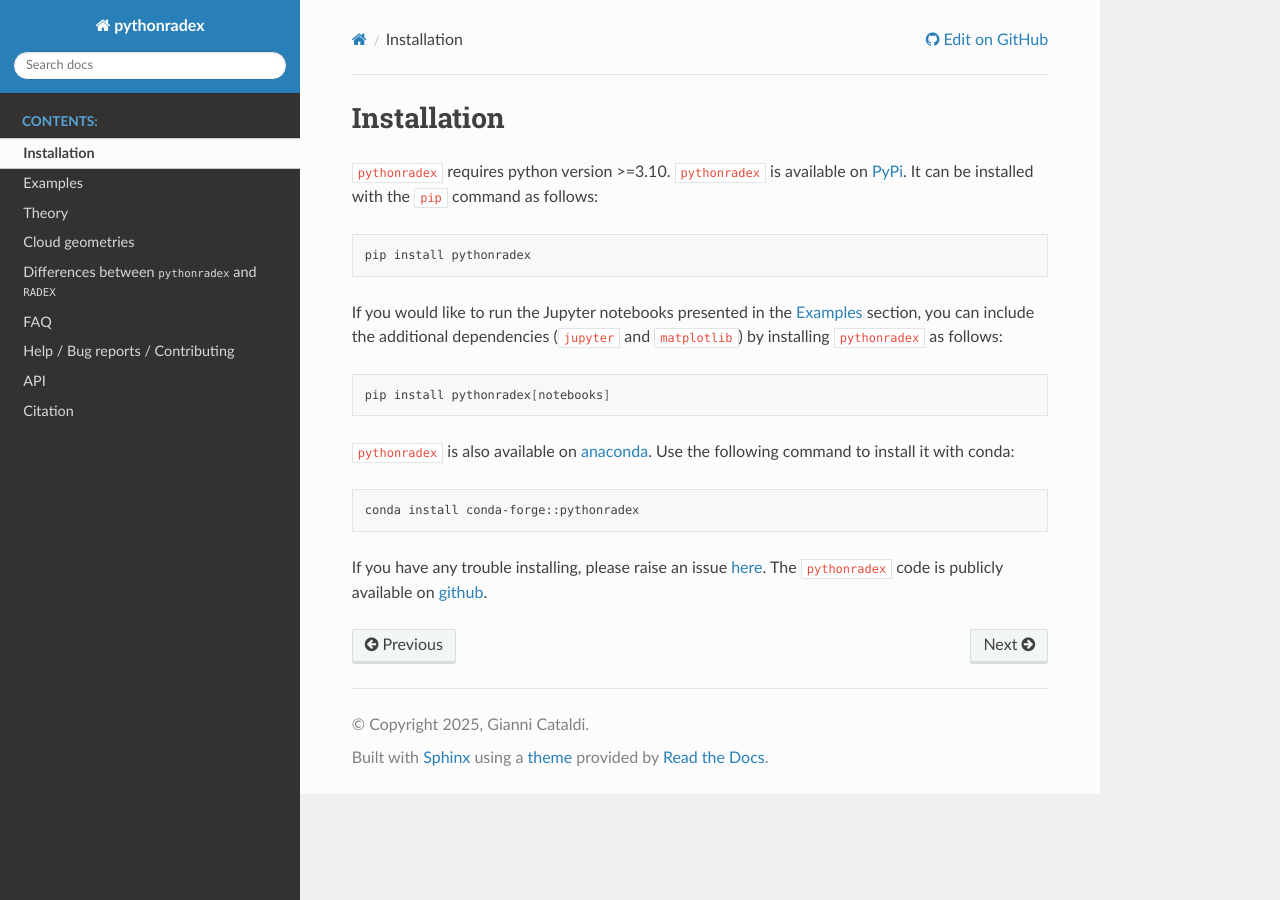
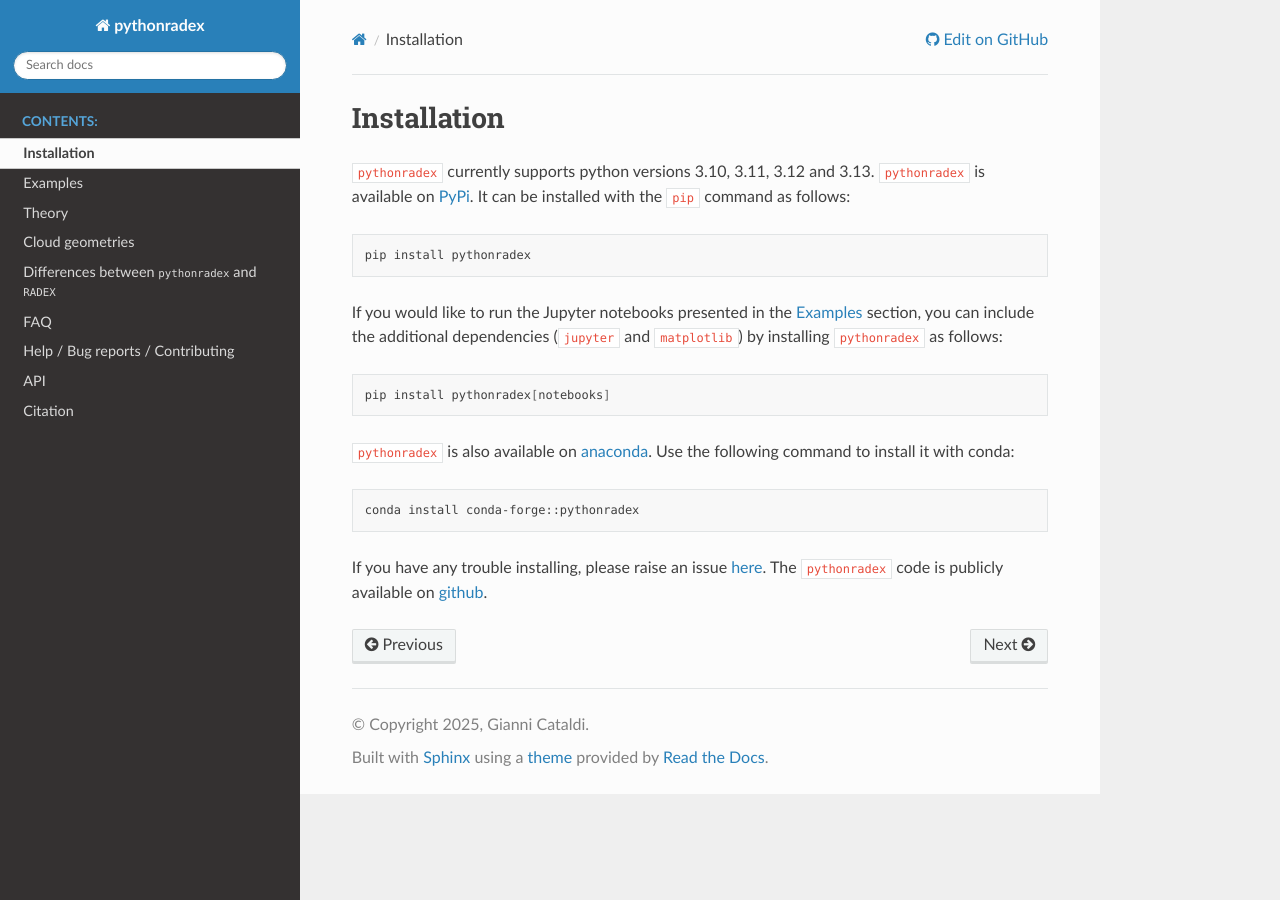
Before and after one commit to gica3618/pythonradex, a Sphinx documentation site: the page built from docs/installation.rst, in a window 1280 px wide. Built offline with Sphinx 7.4.7 and the Read the Docs theme 3.1.0, drawn with Linux system fonts in a browser that asks for light colours.

Commit message:
added explicitly the supported python versions to documentation

```diff
--- a/docs/installation.rst
+++ b/docs/installation.rst
@@ -1,7 +1,7 @@
 Installation
 =================
 
-``pythonradex`` requires python version >=3.10. ``pythonradex`` is available on `PyPi <https://pypi.org/project/pythonradex/>`_. It can be installed with the ``pip`` command as follows:
+``pythonradex`` currently supports python versions 3.10, 3.11, 3.12 and 3.13. ``pythonradex`` is available on `PyPi <https://pypi.org/project/pythonradex/>`_. It can be installed with the ``pip`` command as follows:
 
 .. code-block:: bash
 
```
